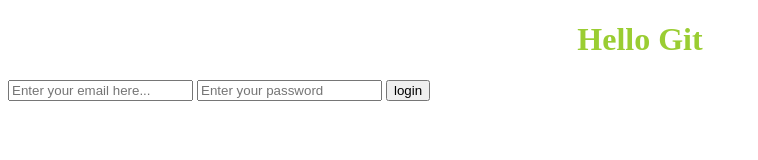
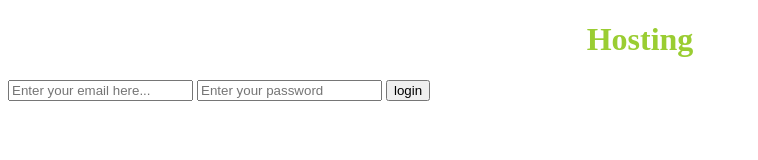
Before and after one commit to ursulafahle/WeatherApp, a plain HTML site: page index.html in a window 1280 px wide. Shown: the whole page, without its empty margins (0-758 px from the left). Drawn offline with Linux system fonts and the light colour scheme.

Commit message:
change Name

```diff
--- a/index.html
+++ b/index.html
@@ -3,11 +3,11 @@
   <head>
     <meta charset="UTF-8" />
     <meta name="viewport" content="width=head, initial-scale=1.0" />
-    <title>Git Hub is awesome</title>
+    <title>Hosting</title>
     <link rel="stylesheet" href="style.css" />
   </head>
   <body>
-    <h1>Hello Git</h1>
+    <h1>Hosting</h1>
     <form action="">
       <input type="text" placeholder="Enter your email here..." />
       <input type="password" placeholder="Enter your password" />
```
